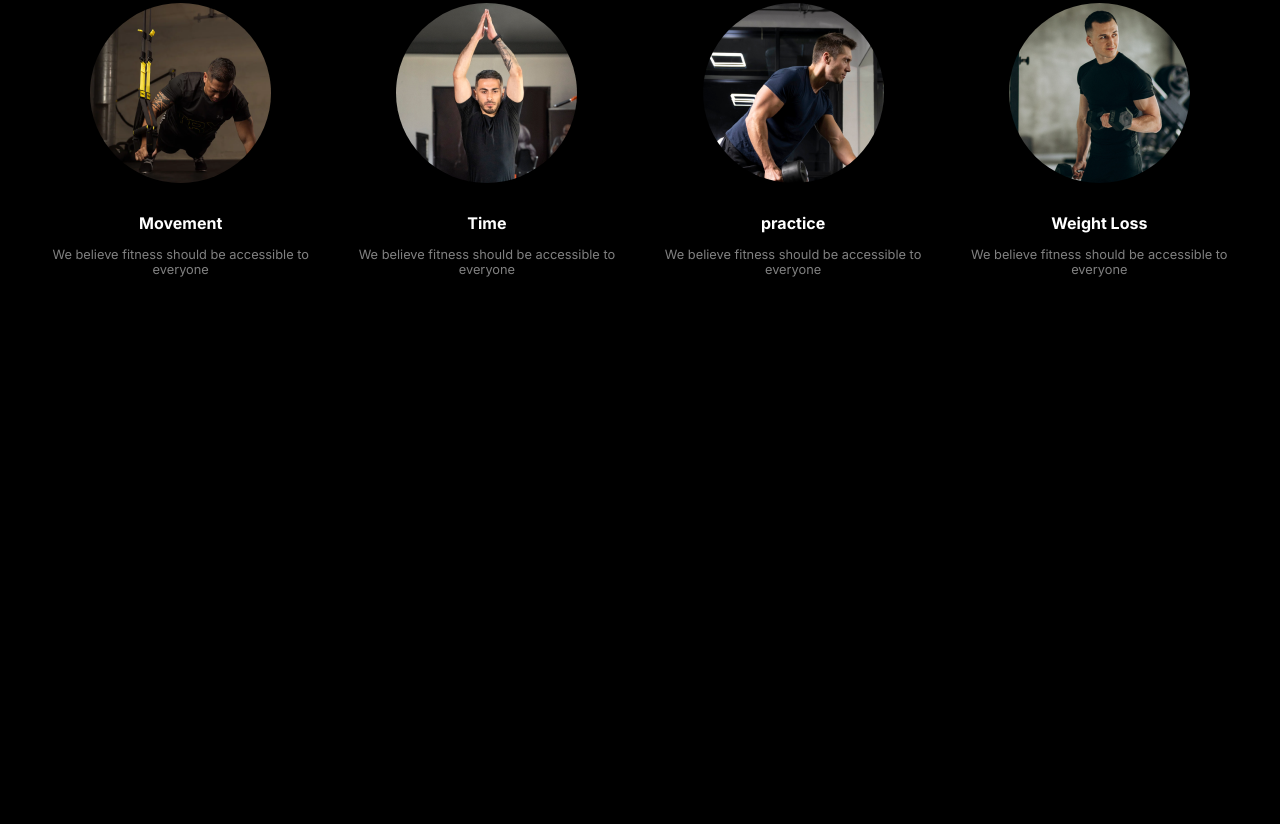
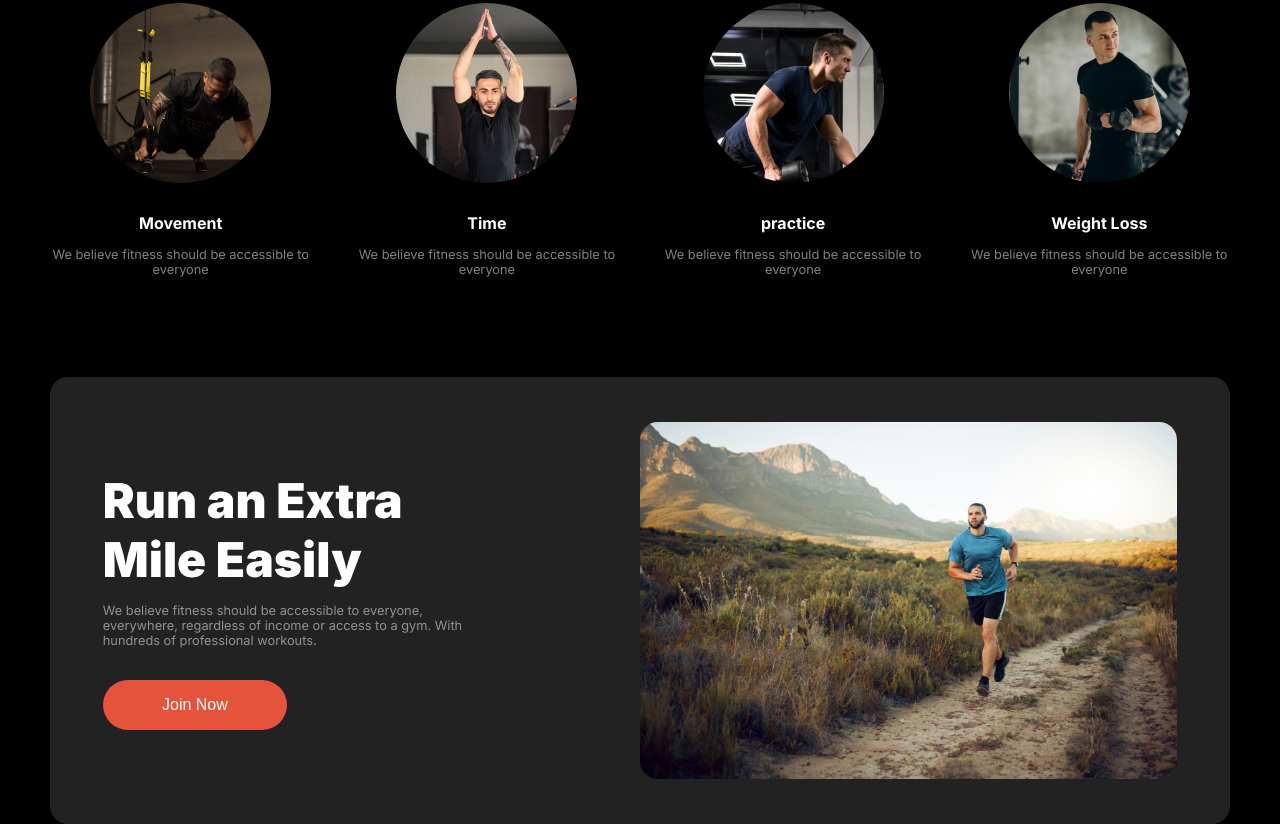
Before and after one commit to Gias-git/assignment-2, a plain HTML site: page index.html in a window 1280 px wide. Shown: the part 932-1756 px from the top of the page. Before the commit the page ends 1209 px from the top, so only its background shows below. Drawn offline with Linux system fonts and the light colour scheme; a web font is replaced by a local one.

Commit message:
run section add

```diff
--- a/index.html
+++ b/index.html
@@ -75,7 +75,7 @@
 
     <main>
 
-
+        <!-- habit section start -->
         <section>
             <div class="habit-content-container">
                 <h2 class="section-heading">Change Your Habits</h2>
@@ -115,6 +115,28 @@
 
 
 
+        <!-- habit section end -->
+
+
+        <!-- run section start -->
+
+        <section class="run-section">
+            <div class="run-content">
+                <h1 class="section-heading">Run an Extra
+                    Mile Easily</h1>
+                <p class="section-description">We believe fitness should be accessible to everyone, everywhere, regardless of income or access to a
+                    gym. With hundreds of professional workouts.</p>
+                <button class="primary-button">Join Now</button>
+            </div>
+
+            <div class="run-img">
+                <img src="images/run.jpg" alt="">
+            </div>
+
+        </section>
+
+    <!-- run section End -->
+
 
 
 
--- a/style.css/style.css
+++ b/style.css/style.css
@@ -263,4 +263,41 @@ color: white;
 /* habit section style End */
 
 
+/* Run section start */
+
+.run-section{
+    display: flex;
+    justify-content: space-between;
+    padding: 2.8rem 3.3rem;
+    border-radius: 18px;
+    background: rgb(34, 34, 34);
+
+}
+.run-content{
+    width: 35%;
+    display: flex;
+    flex-direction: column;
+    align-items: flex-start;
+    justify-content: center;
+}
+
+.run-content p{
+margin-bottom: 2rem;
+}
+.run-img{
+    width: 50%;
+}
+
+.run-content button{
+    padding: 1rem 3.7rem;
+}
+
+.run-img img{
+    width: 100%;
+    height: 100%;
+    border-radius: 18px;
+}
+
+/* Run section End */
+
                             /* main section style end */
```
